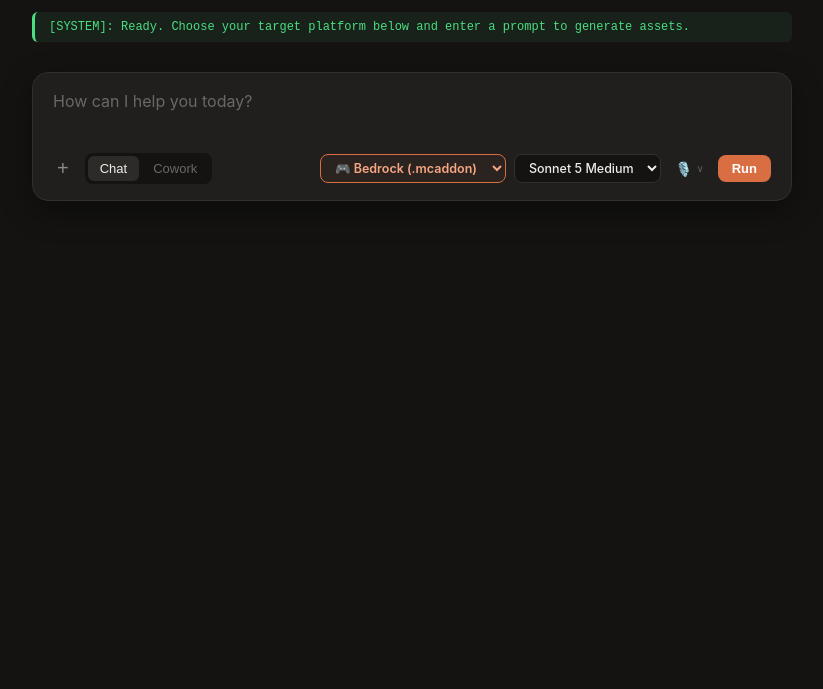
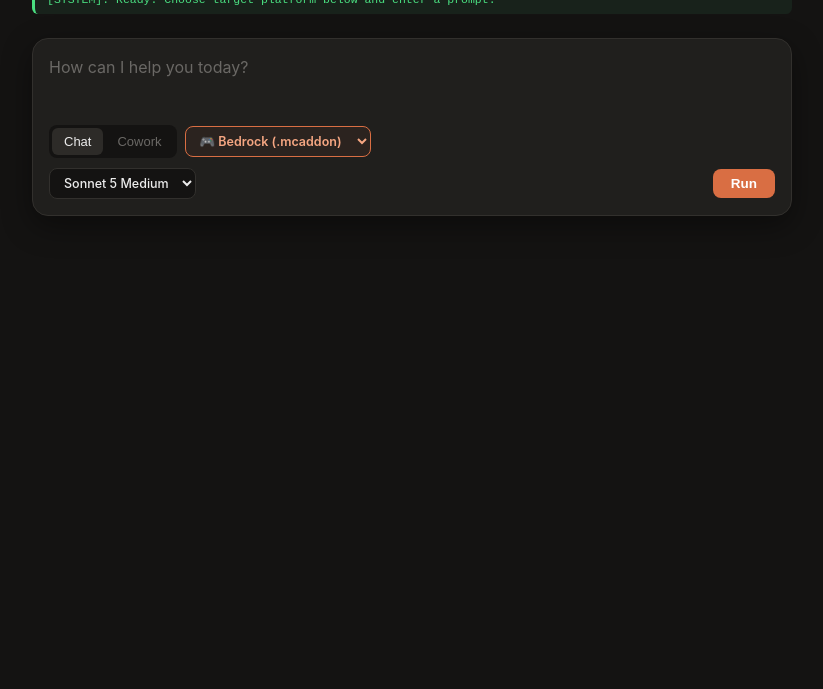
Before and after one commit to studatimeYT/mcmodai, a plain HTML site: page index.html in a window 1280 px wide. Shown: the part 111-800 px from the top of the page, without its empty margins (228-1051 px from the left). Drawn offline with nearby package versions, Linux system fonts and the light colour scheme.

Commit message:
Refactor styles and update chat feed messages

```diff
--- a/index.html
+++ b/index.html
@@ -13,7 +13,7 @@
         }
 
         body {
-            font-family: -apple-system, BlinkMacSystemFont, "Segoe UI", Roboto, Oxygen, Ubuntu, Cantarell, sans-serif;
+            font-family: -apple-system, BlinkMacSystemFont, "Segoe UI", Roboto, sans-serif;
             background-color: #141312;
             color: #ececec;
             display: flex;
@@ -21,25 +21,27 @@
             align-items: center;
             justify-content: flex-start;
             min-height: 100vh;
-            padding: 40px 20px;
+            padding: 24px 14px;
         }
 
         /* Hero Header */
         .hero-title {
             font-family: 'Tiempos Headline', 'Georgia', serif;
-            font-size: 2.5rem;
+            font-size: 2.2rem;
             font-weight: 400;
-            margin-bottom: 28px;
+            margin-bottom: 24px;
             display: flex;
             align-items: center;
-            gap: 12px;
+            gap: 10px;
             justify-content: center;
             color: #ececec;
+            text-align: center;
+            flex-wrap: wrap;
         }
 
         .hero-title .asterisk {
             color: #d96e43;
-            font-size: 2.2rem;
+            font-size: 2rem;
             line-height: 1;
         }
 
@@ -48,7 +50,7 @@
             max-width: 760px;
             display: flex;
             flex-direction: column;
-            gap: 20px;
+            gap: 16px;
         }
 
         /* Claude Input Card */
@@ -56,11 +58,11 @@
             background: #201f1d;
             border: 1px solid #32302d;
             border-radius: 16px;
-            padding: 16px 20px;
+            padding: 16px;
             box-shadow: 0 10px 30px rgba(0, 0, 0, 0.4);
             display: flex;
             flex-direction: column;
-            gap: 16px;
+            gap: 14px;
         }
 
         .prompt-input {
@@ -72,7 +74,7 @@
             font-family: inherit;
             resize: none;
             outline: none;
-            min-height: 48px;
+            min-height: 56px;
             line-height: 1.5;
         }
 
@@ -80,34 +82,23 @@
             color: #6a6865;
         }
 
-        /* Card Toolbar */
+        /* Responsive Card Toolbar */
         .card-toolbar {
             display: flex;
+            flex-wrap: wrap;
             align-items: center;
             justify-content: space-between;
-            gap: 8px;
+            gap: 10px;
         }
 
-        .toolbar-left {
+        .toolbar-group {
             display: flex;
             align-items: center;
-            gap: 12px;
+            gap: 8px;
+            flex-wrap: wrap;
         }
 
-        .plus-btn {
-            background: transparent;
-            border: none;
-            color: #8c8883;
-            font-size: 20px;
-            font-weight: 300;
-            cursor: pointer;
-            padding: 0 4px;
-        }
-
-        .plus-btn:hover {
-            color: #ffffff;
-        }
-
+        /* Mode Capsule Pills */
         .mode-capsule {
             background: #141312;
             border-radius: 8px;
@@ -120,7 +111,7 @@
             background: transparent;
             border: none;
             color: #6a6865;
-            padding: 5px 12px;
+            padding: 6px 12px;
             font-size: 13px;
             font-weight: 500;
             border-radius: 6px;
@@ -133,13 +124,7 @@
             color: #ececec;
         }
 
-        .toolbar-right {
-            display: flex;
-            align-items: center;
-            gap: 8px;
-        }
-
-        /* Prominent Platform & Model Selectors */
+        /* Dropdown Selectors */
         .toolbar-select {
             background: #141312;
             border: 1px solid #32302d;
@@ -149,14 +134,9 @@
             font-weight: 500;
             cursor: pointer;
             outline: none;
-            padding: 5px 10px;
+            padding: 6px 10px;
             border-radius: 8px;
-            transition: border-color 0.15s, background 0.15s;
-        }
-
-        .toolbar-select:hover {
-            border-color: #d96e43;
-            background: #1c1b19;
+            max-width: 100%;
         }
 
         .toolbar-select.platform-badge {
@@ -171,33 +151,17 @@
             color: #ffffff;
         }
 
-        .icon-btn {
-            background: transparent;
-            border: none;
-            color: #8c8883;
-            font-size: 14px;
-            cursor: pointer;
-            padding: 4px 6px;
-            border-radius: 6px;
-            display: flex;
-            align-items: center;
-            gap: 4px;
-        }
-
-        .icon-btn:hover {
-            color: #ffffff;
-        }
-
         .send-btn {
             background: #d96e43;
             color: #ffffff;
             border: none;
             border-radius: 8px;
-            padding: 6px 14px;
-            font-size: 13px;
+            padding: 7px 18px;
+            font-size: 13.5px;
             font-weight: 600;
             cursor: pointer;
             transition: background 0.15s;
+            margin-left: auto;
         }
 
         .send-btn:hover {
@@ -210,13 +174,13 @@
             cursor: not-allowed;
         }
 
-        /* Conversational Chat Feed */
+        /* Chat Feed */
         .chat-feed {
             width: 100%;
             display: flex;
             flex-direction: column;
-            gap: 20px;
-            margin-bottom: 10px;
+            gap: 16px;
+            margin-bottom: 8px;
         }
 
         .message-row.user {
@@ -229,13 +193,12 @@
             background-color: #2b2926;
             border: 1px solid #383531;
             color: #ececec;
-            padding: 12px 18px;
-            border-radius: 20px;
-            max-width: 80%;
-            font-size: 14.5px;
+            padding: 12px 16px;
+            border-radius: 18px;
+            max-width: 85%;
+            font-size: 14px;
             line-height: 1.5;
             word-wrap: break-word;
-            box-shadow: 0 4px 12px rgba(0, 0, 0, 0.25);
         }
 
         .message-row.ai {
@@ -248,8 +211,8 @@
             background: transparent;
             color: #d1d0ce;
             padding: 4px 0;
-            max-width: 95%;
-            font-size: 14.5px;
+            max-width: 100%;
+            font-size: 14px;
             line-height: 1.6;
             white-space: pre-wrap;
             font-family: inherit;
@@ -265,11 +228,12 @@
             background: #18221b;
             color: #4ade80;
             border-left: 3px solid #4ade80;
-            padding: 8px 14px;
+            padding: 8px 12px;
             border-radius: 6px;
             font-family: monospace;
-            font-size: 12px;
+            font-size: 11.5px;
             width: 100%;
+            word-break: break-word;
         }
     </style>
 </head>
@@ -282,7 +246,7 @@
 <div class="workspace">
     <div class="chat-feed" id="chatFeed">
         <div class="message-row system">
-            <div class="bubble">[SYSTEM]: Ready. Choose your target platform below and enter a prompt to generate assets.</div>
+            <div class="bubble">[SYSTEM]: Ready. Choose target platform below and enter a prompt.</div>
         </div>
     </div>
 
@@ -290,28 +254,24 @@
         <textarea id="prompt" class="prompt-input" rows="2" placeholder="How can I help you today?"></textarea>
 
         <div class="card-toolbar">
-            <div class="toolbar-left">
-                <button class="plus-btn" title="Add file">+</button>
+            <div class="toolbar-group">
                 <div class="mode-capsule">
                     <button class="capsule-btn active" id="tabChat" onclick="setExecutionMode('making')">Chat</button>
                     <button class="capsule-btn" id="tabCowork" onclick="setExecutionMode('planning')">Cowork</button>
                 </div>
-            </div>
 
-            <div class="toolbar-right">
                 <select id="edition" class="toolbar-select platform-badge" title="Target Platform">
                     <option value="bedrock">🎮 Bedrock (.mcaddon)</option>
                     <option value="java">☕ Java (Data Pack ZIP)</option>
                 </select>
+            </div>
 
+            <div class="toolbar-group" style="width: 100%; justify-content: space-between;">
                 <select id="model" class="toolbar-select" title="AI Model">
                     <option value="Qwen/Qwen2.5-Coder-32B-Instruct">Sonnet 5 Medium</option>
                     <option value="meta-llama/Llama-3.3-70B-Instruct">Llama 3.3 70B</option>
                 </select>
 
-                <button class="icon-btn" title="Voice Input">
-                    🎙️ <span style="font-size: 10px; opacity: 0.6;">∨</span>
-                </button>
                 <button id="pipelineBtn" class="send-btn" onclick="generateMinecraftMod()">Run</button>
             </div>
         </div>
@@ -364,16 +324,16 @@ async function generateMinecraftMod() {
     pipelineBtn.textContent = "Building...";
 
     appendLog('user', promptText);
-    appendLog('system', `Building for target platform: ${edition.toUpperCase()}...`);
+    appendLog('system', `Building in ${currentAiMode === 'making' ? 'Build' : 'Cowork'} mode for ${edition.toUpperCase()}...`);
 
     let systemInstruction = "";
     if (currentAiMode === "planning") {
-        systemInstruction = `You are a professional technical designer for Minecraft ${edition} mods. Create a detailed architecture plan for the user's idea. Output your result directly as a clean Markdown layout starting with '# Minecraft Mod Blueprint'.`;
+        systemInstruction = `You are a technical mod designer for Minecraft ${edition}. Create a complete architectural plan for the idea. Format as clean Markdown starting with '# Minecraft Mod Blueprint'.`;
     } else {
         if (edition === "bedrock") {
-            systemInstruction = "You are an expert Minecraft Bedrock Add-on developer. Output MUST be a single valid JSON object with two keys: 'manifest' (manifest.json content) and 'logic_js' (main script logic text). Do not include markdown formatting or extra commentary.";
+            systemInstruction = "You are an expert Minecraft Bedrock Add-on developer. Output MUST be a single valid JSON object with two keys: 'manifest' (manifest.json content) and 'logic_js' (main script logic text). Do not include markdown formatting.";
         } else {
-            systemInstruction = "You are an expert Minecraft Java data pack generator. Output MUST be a single valid JSON object with two keys: 'pack_mcmeta' (pack.mcmeta content) and 'function_mcfunction' (raw mcfunction commands). Do not include markdown formatting or extra commentary.";
+            systemInstruction = "You are an expert Minecraft Java data pack generator. Output MUST be a single valid JSON object with two keys: 'pack_mcmeta' (pack.mcmeta content) and 'function_mcfunction' (raw mcfunction commands). Do not include markdown formatting.";
         }
     }
 
@@ -391,7 +351,7 @@ async function generateMinecraftMod() {
         const data = await response.json();
 
         if (data && data.error && data.error.includes("loading")) {
-            appendLog('system', 'WARNING: AI Model initializing on server grid. Retrying in 6s...');
+            appendLog('system', 'WARNING: Model initializing on server grid. Retrying in 6s...');
             setTimeout(generateMinecraftMod, 6000);
             return;
         }
@@ -406,7 +366,7 @@ async function generateMinecraftMod() {
         } else if (data && data.error) {
             throw new Error(data.error);
         } else {
-            throw new Error("Invalid response format received from worker.");
+            throw new Error("Invalid response format received.");
         }
 
         aiText = aiText.trim();
@@ -419,20 +379,19 @@ async function generateMinecraftMod() {
         if (currentAiMode === "planning") {
             appendLog('system', 'Generating markdown blueprint...');
             finalBlobContent = new Blob([aiText], { type: "text/markdown;charset=utf-8" });
-            downloadName = "mod_development_plan.md";
+            downloadName = "mod_blueprint.md";
         } else {
-            appendLog('system', 'Extracting JSON files from model response...');
+            appendLog('system', 'Extracting package content...');
             const firstBracket = aiText.indexOf('{');
             const lastBracket = aiText.lastIndexOf('}');
 
             if (firstBracket === -1 || lastBracket === -1) {
-                throw new Error("JSON payload missing from model response.");
+                throw new Error("JSON payload missing from model output.");
             }
 
             const cleanJsonString = aiText.substring(firstBracket, lastBracket + 1);
             const parsedData = JSON.parse(cleanJsonString);
 
-            appendLog('system', `Archiving assets for ${edition.toUpperCase()} package...`);
             if (edition === "bedrock") {
                 zip.file("manifest.json", JSON.stringify(parsedData.manifest || {}, null, 4));
                 zip.file("main.js", parsedData.logic_js || "// No logic generated");
@@ -446,7 +405,7 @@ async function generateMinecraftMod() {
             finalBlobContent = await zip.generateAsync({ type: "blob" });
         }
 
-        appendLog('system', `SUCCESS: Downloading ${downloadName}`);
+        appendLog('system', `SUCCESS: Downloaded ${downloadName}`);
 
         const link = document.createElement("a");
         link.href = URL.createObjectURL(finalBlobContent);
```
